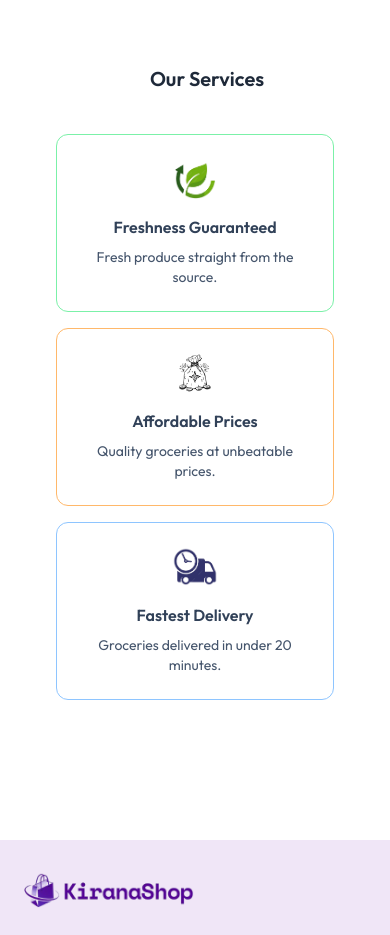
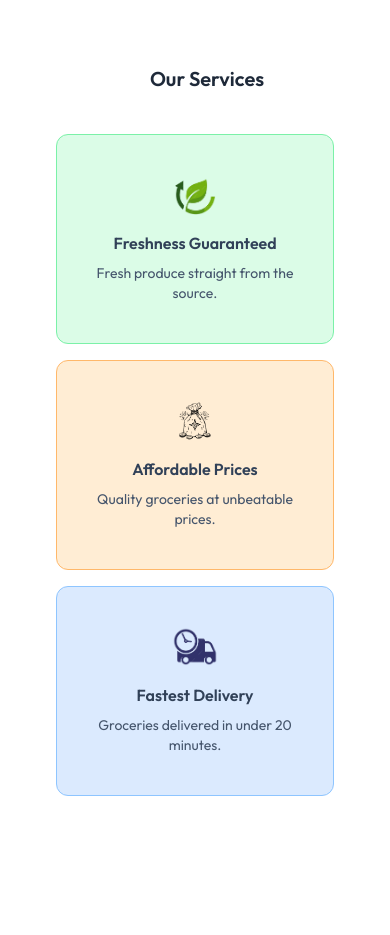
Before and after one commit to Omkar-Tale/KiranaShop-FrondEnd, a React (Vite) app: page / in a window 390 px wide. Shown: the part 1060-1995 px from the top of the page. Built offline with nearby package versions, Linux system fonts and the light colour scheme; no server answers.

Commit message:
minor changes done

```diff
--- a/src/App.jsx
+++ b/src/App.jsx
@@ -17,6 +17,7 @@ import Contact from './pages/Contact'
 import AddProduct from './pages/seller/AddProduct'
 import Orders from './pages/seller/Orders'
 import ProductList from './pages/seller/ProductList'
+import LostPage from './components/LostPage'
 
 const App = () => {
   const isSellerPath = useLocation().pathname.includes("seller")
@@ -41,6 +42,8 @@ const App = () => {
           <Route path='product-list' element= {<ProductList />} />
           <Route path='orders' element= {<Orders />} />
         </Route>
+
+        <Route path='*' element={<LostPage />} />
       </Routes>
       {!isSellerPath && <Footer />}
     </>
--- a/src/components/Footer.jsx
+++ b/src/components/Footer.jsx
@@ -21,15 +21,15 @@ const Footer = () => {
               <ul className="text-sm space-y-2">
                 <li><NavLink to="/" onClick={()=> window.scrollTo(0,0)}>Home</NavLink></li>
                 <li><NavLink to="/about" onClick={()=> window.scrollTo(0,0)}>About us</NavLink></li>
-                <li><NavLink to="/contact" onClick={()=> window.scrollTo(0,0)}>Contact us</NavLink></li>
+                <li><NavLink to="/contacts" onClick={()=> window.scrollTo(0,0)}>Contact us</NavLink></li>
                 <li><NavLink to="/pravacy" onClick={()=> window.scrollTo(0,0)}>Privacy policy</NavLink></li>
               </ul>
             </div>
             <div>
               <h2 className="font-semibold mb-5 text-gray-800">Get in touch</h2>
               <div className="text-sm space-y-2">
-                <p>+91-8452097707</p>
-                <p>contact@example.com</p>
+                <p>+91-7418529634</p>
+                <p>contact@gmail.com</p>
               </div>
             </div>
           </div>
--- /dev/null
+++ b/src/components/LostPage.jsx
@@ -0,0 +1,11 @@
+import React from 'react'
+
+const LostPage = () => {
+  return (
+    <div className='h-screen'>
+        <h1 className='text-3xl text-purple-700 pt-30 text-center font-medium '>This Page is not available</h1>
+    </div>
+  )
+}
+
+export default LostPage
--- a/src/components/Navbar.jsx
+++ b/src/components/Navbar.jsx
@@ -29,7 +29,7 @@ const Navbar = () => {
         }
     }, [searchQuery])
   return (
-    <nav className="flex items-center font-outfit justify-between px-6 md:px-13 lg:px-16 xl:px-20 py-2 border-b border-gray-300 bg-transparent relative transition-all">
+    <nav className="flex sticky top-0 items-center font-outfit justify-between px-6 md:px-13 lg:px-16 xl:px-20 py-2 border-b border-gray-300 bg-white z-100 transition-all">
 
             <NavLink to="/" onClick={()=>setOpen(false)}>
                 <img src={assets.logo} className='h-11' alt="logo" />
--- a/src/components/OurFeatures.jsx
+++ b/src/components/OurFeatures.jsx
@@ -12,7 +12,7 @@ const OurFeatures = () => {
                     {/* <img src={assets.featuresJ} alt="Feature" className=" w-140 mt-3 object-cover rounded-2xl" /> */}
                     <div className="flex sm:flex-row flex-col sm:gap-15 gap-4 mt-5 px-4 md:px-0 ">
 
-                        <div className="p-6 hover:scale-110 transition border-green-300 flex flex-col items-center text-center gap-4 rounded-xl border hover:border-green-300 hover:bg-green-100 cursor-pointer">
+                        <div className="py-10 px-6 hover:scale-110 transition border-green-300 flex flex-col items-center text-center gap-4 rounded-xl border bg-green-100 cursor-pointer">
                             <img src={assets.leaf_icon} className='sm:w-15 h-10 sm:h-15' alt="Freshness" />
                             <div className="space-y-2">
                                 <h3 className="text-base font-semibold text-slate-700">Freshness Guaranteed</h3>
@@ -20,7 +20,7 @@ const OurFeatures = () => {
                             </div>
                         </div>
 
-                        <div className="p-6 hover:scale-110 transition flex flex-col items-center text-center gap-4 rounded-xl border border-orange-300  hover:border-orange-300 hover:bg-orange-100 cursor-pointer">
+                        <div className="py-10 px-6 hover:scale-110 transition flex flex-col items-center text-center gap-4 rounded-xl border border-orange-300  bg-orange-100 cursor-pointer">
                             <img src={assets.coin_icon} className='sm:w-15 h-10 sm:h-15' alt="Affordable Prices" />
                             <div className="space-y-2">
                                 <h3 className="text-base font-semibold text-slate-700">Affordable Prices</h3>
@@ -28,7 +28,7 @@ const OurFeatures = () => {
                             </div>
                         </div>
 
-                        <div className="p-6 flex flex-col items-center text-center gap-4 rounded-xl border-blue-300 border hover:border-blue-300 hover:bg-blue-100 hover:scale-110 transition cursor-pointer">
+                        <div className="py-10 px-6 flex flex-col items-center text-center gap-4 rounded-xl border-blue-300 border bg-blue-100 hover:scale-110 transition cursor-pointer">
                             <img src={assets.delivery_truck_icon} className='sm:w-15 h-10 sm:h-15' alt="Affordable Prices" />
                             <div className="space-y-2">
                                 <h3 className="text-base font-semibold text-slate-700">Fastest Delivery</h3>
--- a/src/pages/Contact.jsx
+++ /dev/null
@@ -1,11 +0,0 @@
-import React from 'react'
-
-const Contact = () => {
-  return (
-    <div className='px-10 sm:px-20 mt-10 h-screen'>
-        Contacts
-    </div>
-  )
-}
-
-export default Contact
```
